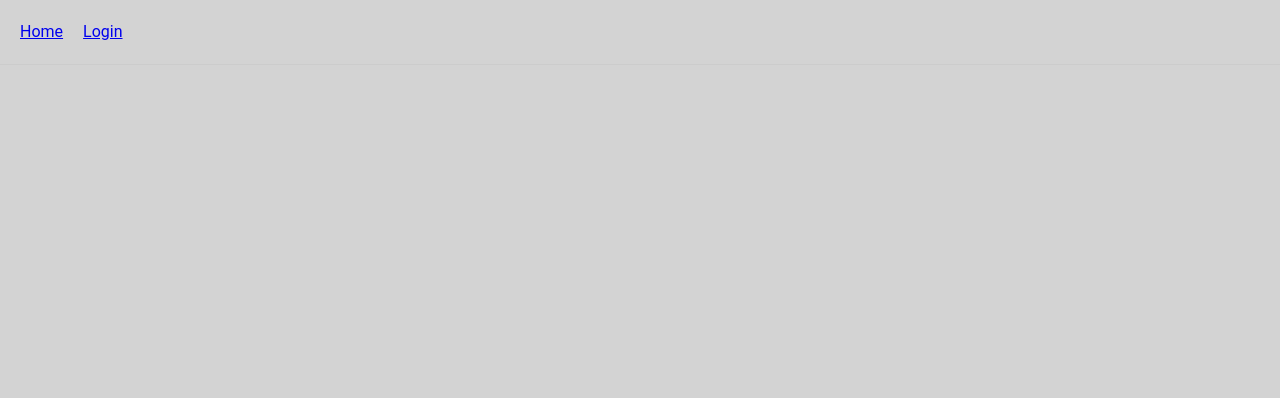
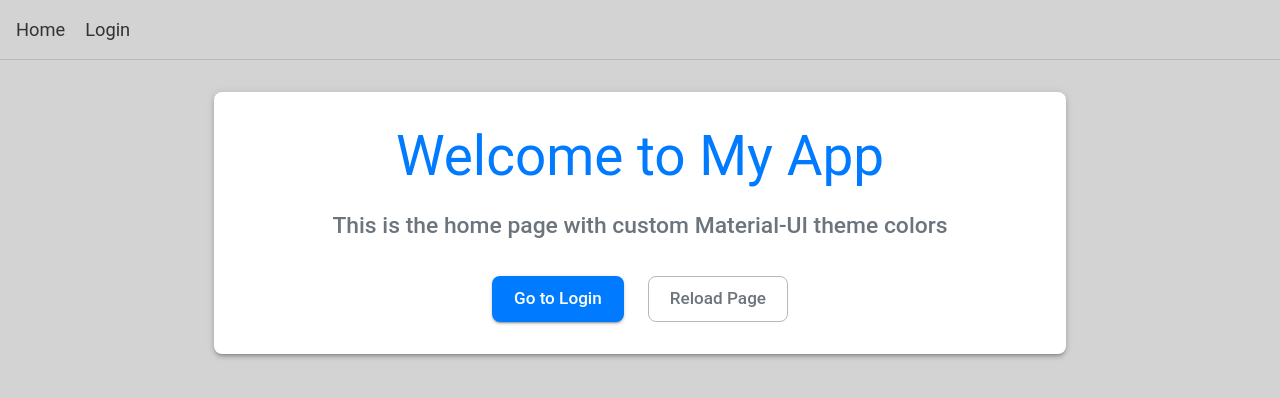
Before and after one commit to xr1s0nx-wave/canvas, a React (Vite) app: page / in a window 1280 px wide. Shown: the top 398 px of the page. Built offline with nearby package versions, Linux system fonts and the light colour scheme.

Commit message:
FEAT: add MUI and create temp layout

```diff
--- a/package.json
+++ b/package.json
@@ -19,6 +19,7 @@
   "dependencies": {
     "@emotion/react": "^11.14.0",
     "@emotion/styled": "^11.14.1",
+    "@mui/icons-material": "^7.3.2",
     "@mui/material": "^7.3.2",
     "compression": "^1.7.4",
     "express": "^4.18.2",
--- a/src/app/Layout/Layout.tsx
+++ b/src/app/Layout/Layout.tsx
@@ -1,24 +1,27 @@
 import { PageProgressBar } from '@/shared/ui';
 import { Outlet, NavLink } from 'react-router-dom';
 import { ROUTES } from '@/shared/config';
+import { Box } from '@mui/material';
 
 export function Layout() {
   return (
     <>
       <PageProgressBar />
-      <nav style={{ padding: '20px', borderBottom: '1px solid #ccc' }}>
+      <Box component="nav" sx={{ p: 2, borderBottom: 1, borderColor: 'divider' }}>
         <NavLink
           to="/"
-          style={{ marginRight: '20px' }}
+          style={{ marginRight: '20px', textDecoration: 'none', color: 'inherit' }}
         >
           Home
         </NavLink>
         <NavLink
           to={ROUTES.LOGIN}
+          style={{ textDecoration: 'none', color: 'inherit' }}
         >
           Login
         </NavLink>
-      </nav>
+      </Box>
+
       <Outlet />
     </>
   );
--- a/src/app/providers/Providers.tsx
+++ b/src/app/providers/Providers.tsx
@@ -1,9 +1,13 @@
 import { RouterProvider } from './RouterProvider';
+import { ThemeProvider } from '@mui/material/styles';
+import { CssBaseline } from '@mui/material';
+import { theme } from '@/shared/config';
 
 export function Providers() {
   return (
-    <>
+    <ThemeProvider theme={theme}>
+      <CssBaseline />
       <RouterProvider />
-    </>
+    </ThemeProvider>
   );
 }
--- /dev/null
+++ b/src/pages/HomePage/HomePage.tsx
@@ -0,0 +1,42 @@
+import { NavLink } from 'react-router-dom';
+import { Container, Paper, Typography, Button, Grid } from '@mui/material';
+import { ROUTES } from '@/shared/config';
+
+export function HomePage() {
+  return (
+    <Container maxWidth="md" sx={{ mt: 4 }}>
+      <Paper elevation={3} sx={{ p: 4 }}>
+        <Typography variant="h3" component="h1" gutterBottom align="center" color="primary">
+          Welcome to My App
+        </Typography>
+        <Typography variant="h6" component="p" align="center" color="text.secondary" sx={{ mb: 4 }}>
+          This is the home page with custom Material-UI theme colors
+        </Typography>
+
+        <Grid container spacing={3} justifyContent="center">
+          <Grid component="div" item>
+            <Button
+              component={NavLink}
+              to={ROUTES.LOGIN}
+              variant="contained"
+              color="primary"
+              size="large"
+            >
+              Go to Login
+            </Button>
+          </Grid>
+          <Grid component="div" item>
+            <Button
+              variant="outlined"
+              color="secondary"
+              size="large"
+              onClick={() => window.location.reload()}
+            >
+              Reload Page
+            </Button>
+          </Grid>
+        </Grid>
+      </Paper>
+    </Container>
+  );
+}
--- /dev/null
+++ b/src/pages/HomePage/index.ts
@@ -0,0 +1 @@
+export { HomePage } from './HomePage';
--- a/src/pages/LoginPage/LoginPage.tsx
+++ b/src/pages/LoginPage/LoginPage.tsx
@@ -1,11 +1,25 @@
 import { NavLink } from 'react-router-dom';
-import styles from './styles.module.scss';
+import { Container, Paper, Typography, Button, Box } from '@mui/material';
 
 export function LoginPage() {
   return (
-    <div className={styles.loginPage}>
-      <h1>Login Page</h1>
-      <NavLink to="/">Home</NavLink>
-    </div>
+    <Container maxWidth="sm" sx={{ mt: 4 }}>
+      <Paper elevation={3} sx={{ p: 4 }}>
+        <Typography variant="h4" component="h1" gutterBottom align="center">
+          Login Page
+        </Typography>
+        <Box sx={{ textAlign: 'center', mt: 3 }}>
+          <Button
+            component={NavLink}
+            to="/"
+            variant="contained"
+            color="primary"
+            size="large"
+          >
+            Go to Home
+          </Button>
+        </Box>
+      </Paper>
+    </Container>
   );
 }
--- a/src/shared/config/index.ts
+++ b/src/shared/config/index.ts
@@ -1 +1,2 @@
 export { ROUTES } from './routes';
+export { theme } from './theme';
--- /dev/null
+++ b/src/shared/config/theme.ts
@@ -0,0 +1,58 @@
+import { createTheme } from '@mui/material/styles';
+
+// Import SCSS variables (we'll need to convert them to JS)
+const colors = {
+  white: '#ffffff',
+  black: '#000000',
+  primary: '#007bff',
+  secondary: '#6c757d',
+  background: '#d3d3d3',
+  default: '#333',
+};
+
+export const theme = createTheme({
+  palette: {
+    primary: {
+      main: colors.primary,
+      light: '#4dabf7',
+      dark: '#0056b3',
+      contrastText: colors.white,
+    },
+    secondary: {
+      main: colors.secondary,
+      light: '#8a9199',
+      dark: '#495057',
+      contrastText: colors.white,
+    },
+    background: {
+      default: colors.background,
+      paper: colors.white,
+    },
+    text: {
+      primary: colors.default,
+      secondary: colors.secondary,
+    },
+  },
+  typography: {
+    fontFamily: "'Roboto', sans-serif",
+    fontSize: 16,
+  },
+  spacing: 8, // Base spacing unit
+  components: {
+    MuiButton: {
+      styleOverrides: {
+        root: {
+          textTransform: 'none', // Disable uppercase transformation
+          borderRadius: 8,
+        },
+      },
+    },
+    MuiPaper: {
+      styleOverrides: {
+        root: {
+          borderRadius: 8,
+        },
+      },
+    },
+  },
+});
--- a/src/shared/lib/router.tsx
+++ b/src/shared/lib/router.tsx
@@ -5,6 +5,9 @@ import { LazyWrapper } from '@/shared/ui';
 
 const Layout = lazy(() =>
   import('@/app/Layout').then(module => ({ default: module.Layout })),
+);
+const HomePage = lazy(() =>
+  import('@/pages/HomePage').then(module => ({ default: module.HomePage })),
 );
 const LoginPage = lazy(() =>
   import('@/pages/LoginPage').then(module => ({ default: module.LoginPage })),
@@ -22,6 +25,14 @@ const routes = [
       </LazyWrapper>
     ),
     children: [
+      {
+        path: '',
+        element: (
+          <LazyWrapper>
+            <HomePage />
+          </LazyWrapper>
+        ),
+      },
       {
         path: ROUTES.LOGIN,
         element: (
```
Also changed, not shown: 1 other file (tests, documents, lock files or other folders).
